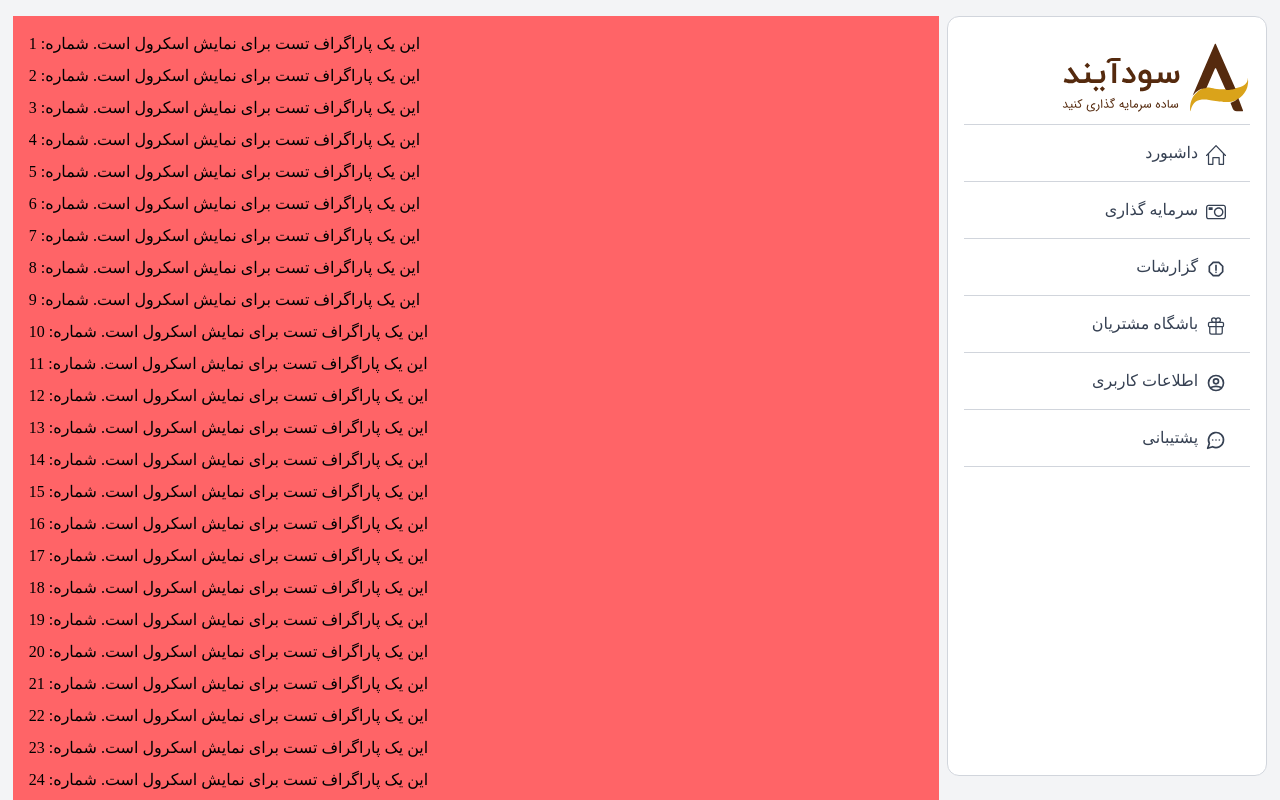
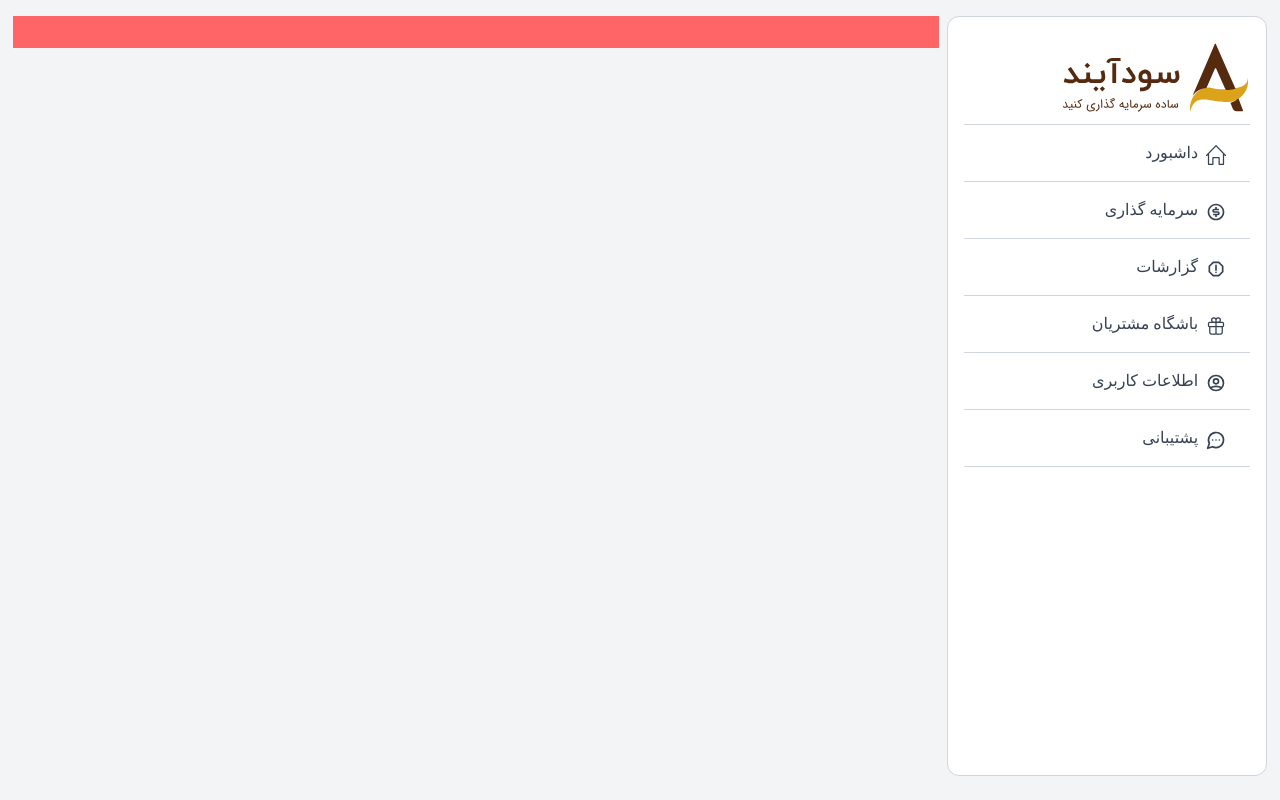
Before and after one commit to MmdQurani/soodayand, a React (Vite) app: page / in a window 1280 px wide. Shown: the top 800 px of the page. Built offline with nearby package versions, Linux system fonts and the light colour scheme; sample sign-in values are in the browser's storage; a web font is replaced by a local one.

Commit message:
Finished coding the side_bar and quick_bar components for all sizes.

```diff
--- /dev/null
+++ b/Components/QuickBarItem/QuickBarItem.jsx
@@ -0,0 +1,16 @@
+import React from 'react'
+import { Link } from 'react-router-dom'
+
+export default function QuickBarItem({ to = '/', icon: Icon, label = '' }) {
+
+  return (
+    <li>
+      <Link
+        to={to}
+        className={`flex items-center py-2 transition-colors'}`}>
+        <Icon className='text-xl' />
+        <span className='mr-2 text-md'>{label}</span>
+      </Link>
+    </li>
+  )
+}
--- /dev/null
+++ b/Components/Quick_Bar/Quick_Bar.jsx
@@ -0,0 +1,27 @@
+import React from 'react'
+import QuickBarItem from '../QuickBarItem/QuickBarItem'
+import { SlHome } from 'react-icons/sl'
+import { RiMoneyDollarCircleLine } from "react-icons/ri";
+import { HiOutlineUserCircle } from 'react-icons/hi'
+import { LuMessageCircleMore } from 'react-icons/lu'
+
+function Quick_Bar() {
+
+  return (
+    <>
+
+      {/* Quick_Bar */}
+      <div className='Quick_Bar fixed bottom-4 inset-x-0 min-w-[90%] max-w-[90%] mx-auto bg-Brown shadow-lg px-4 py-3 lg:hidden flex text-white rounded-xl'>
+        <ul className='w-full flex flex-row justify-around items-center'>
+          <QuickBarItem to='/' label='داشبورد' icon={SlHome} />
+          <QuickBarItem to='/' icon={RiMoneyDollarCircleLine} />
+          <QuickBarItem to='/' icon={HiOutlineUserCircle} />
+          <QuickBarItem to='/' icon={LuMessageCircleMore} />
+        </ul>
+      </div>
+
+    </>
+  )
+}
+
+export default Quick_Bar
--- /dev/null
+++ b/Components/Side_Bar/Side_Bar.jsx
@@ -0,0 +1,45 @@
+import React from 'react'
+import Link_Item from '../Link_Item/Link_Item'
+import { SlHome } from "react-icons/sl";
+import { RiMoneyDollarCircleLine } from "react-icons/ri";
+import { MdOutlineReport } from "react-icons/md";
+import { IoGiftOutline } from "react-icons/io5";
+import { HiOutlineUserCircle } from 'react-icons/hi';
+import { LuMessageCircleMore } from "react-icons/lu";
+
+function Side_Bar() {
+  return (
+    <>
+      {/* سایدبار با ارتفاع حداکثر یک مانیتور و استیکی */}
+      <aside className="w-80 card_style sticky top-4 max-h-[95vh] min-h-[95vh] overflow-y-auto p-4 lg:flex flex-col hidden">
+        <div className="text-white text-lg font-bold flex justify-start items-center border-b-1 border-gray-300 py-2 mb-2">
+          <img src="../../public/images/Logo/AyandehLogo-CbE1UbbU.svg" className='w-2/3 object-contain' alt="لوگو" />
+        </div>
+        <ul className="space-y-2 text-gray-700" dir='rtl'>
+
+          <Link_Item href='/' text="داشبورد">
+            <SlHome className='inline-block text-xl' />
+          </Link_Item>
+          <Link_Item href='/' text="سرمایه گذاری">
+            <RiMoneyDollarCircleLine className='inline-block text-xl' />
+          </Link_Item>
+          <Link_Item href='/' text="گزارشات">
+            <MdOutlineReport className='inline-block text-xl' />
+          </Link_Item>
+          <Link_Item href='/' text="باشگاه مشتریان">
+            <IoGiftOutline className='inline-block text-xl' />
+          </Link_Item>
+          <Link_Item href='/' text="اطلاعات کاربری">
+            <HiOutlineUserCircle className='inline-block text-xl' />
+          </Link_Item>
+          <Link_Item href='/' text="پشتیبانی">
+            <LuMessageCircleMore className='inline-block text-xl' />
+          </Link_Item>
+
+        </ul>
+      </aside>
+    </>
+  )
+}
+
+export default Side_Bar
--- a/Pages/Home/Home.jsx
+++ b/Pages/Home/Home.jsx
@@ -1,59 +1,9 @@
 import React from 'react'
-import { Link } from 'react-router-dom'
-import Link_Item from '../../Components/Link_Item/Link_Item';
-import { SlHome } from "react-icons/sl";
-import { RxCamera } from "react-icons/rx";
-import { MdOutlineReport } from "react-icons/md";
-import { IoGiftOutline } from "react-icons/io5";
-import { HiOutlineUserCircle } from 'react-icons/hi';
-import { LuMessageCircleMore } from "react-icons/lu";
 
 function Home() {
   return (
-    <div className="mx-auto w-[98%] 2xl:container">
+    <div className="Home flex-1 bg-red-400 p-4">
 
-      <div className="flex gap-x-2">
-
-        {/* محتوای اصلی */}
-        <main className="flex-1 bg-red-400 p-4">
-          {/* شبیه‌سازی محتوای طولانی */}
-          {Array.from({ length: 50 }).map((_, i) => (
-            <p key={i} className="mb-2">
-              این یک پاراگراف تست برای نمایش اسکرول است. شماره: {i + 1}
-            </p>
-          ))}
-        </main>
-
-        {/* سایدبار با ارتفاع حداکثر یک مانیتور و استیکی */}
-        <aside className="w-80 card_style sticky top-4 max-h-[95vh] overflow-y-auto p-4">
-          <div className="text-white text-lg font-bold flex justify-end items-center border-b-1 border-gray-300 py-2 mb-2">
-            <img src="../../public/images/Logo/AyandehLogo-CbE1UbbU.svg" className='w-2/3 object-contain' alt="" />
-          </div>
-          <ul className="space-y-2 text-gray-700" dir='rtl'>
-
-            <Link_Item href='/' text="داشبورد">
-              <SlHome className='inline-block text-xl' />
-            </Link_Item>
-            <Link_Item href='/' text="سرمایه گذاری">
-              <RxCamera className='inline-block text-xl' />
-            </Link_Item>
-            <Link_Item href='/' text="گزارشات">
-              <MdOutlineReport className='inline-block text-xl' />
-            </Link_Item>
-            <Link_Item href='/' text="باشگاه مشتریان">
-              <IoGiftOutline className='inline-block text-xl' />
-            </Link_Item>
-            <Link_Item href='/' text="اطلاعات کاربری">
-              <HiOutlineUserCircle className='inline-block text-xl' />
-            </Link_Item>
-            <Link_Item href='/' text="پشتیبانی">
-              <LuMessageCircleMore className='inline-block text-xl' />
-            </Link_Item>
-
-          </ul>
-        </aside>
-
-      </div>
     </div>
   )
 }
--- a/src/App.jsx
+++ b/src/App.jsx
@@ -2,13 +2,22 @@
 import React from 'react'
 import { useRoutes } from 'react-router-dom'
 import RoutesValue from './Routes'
+import Side_Bar from '../Components/Side_Bar/Side_Bar'
+import Quick_Bar from '../Components/Quick_Bar/Quick_Bar'
 
 export default function App() {
   const element = useRoutes(RoutesValue)
 
   return (
-    <main className='py-4'>
-      {element}
-    </main>
+    <div className='flex flex-row mx-auto w-[98%] 2xl:container gap-x-2 py-4' dir='rtl'>
+      {/* سایدبار */}
+      <Side_Bar />
+
+      <main className=' flex-1'>
+        {element}
+      </main>
+
+      <Quick_Bar />
+    </div>
   )
 }
--- a/src/index.css
+++ b/src/index.css
@@ -20,6 +20,7 @@
 
 @theme {
   --color-imageBg: #d7bd80;
+  --color-Brown: #2C1912;
 }
 
 @layer components {
```
